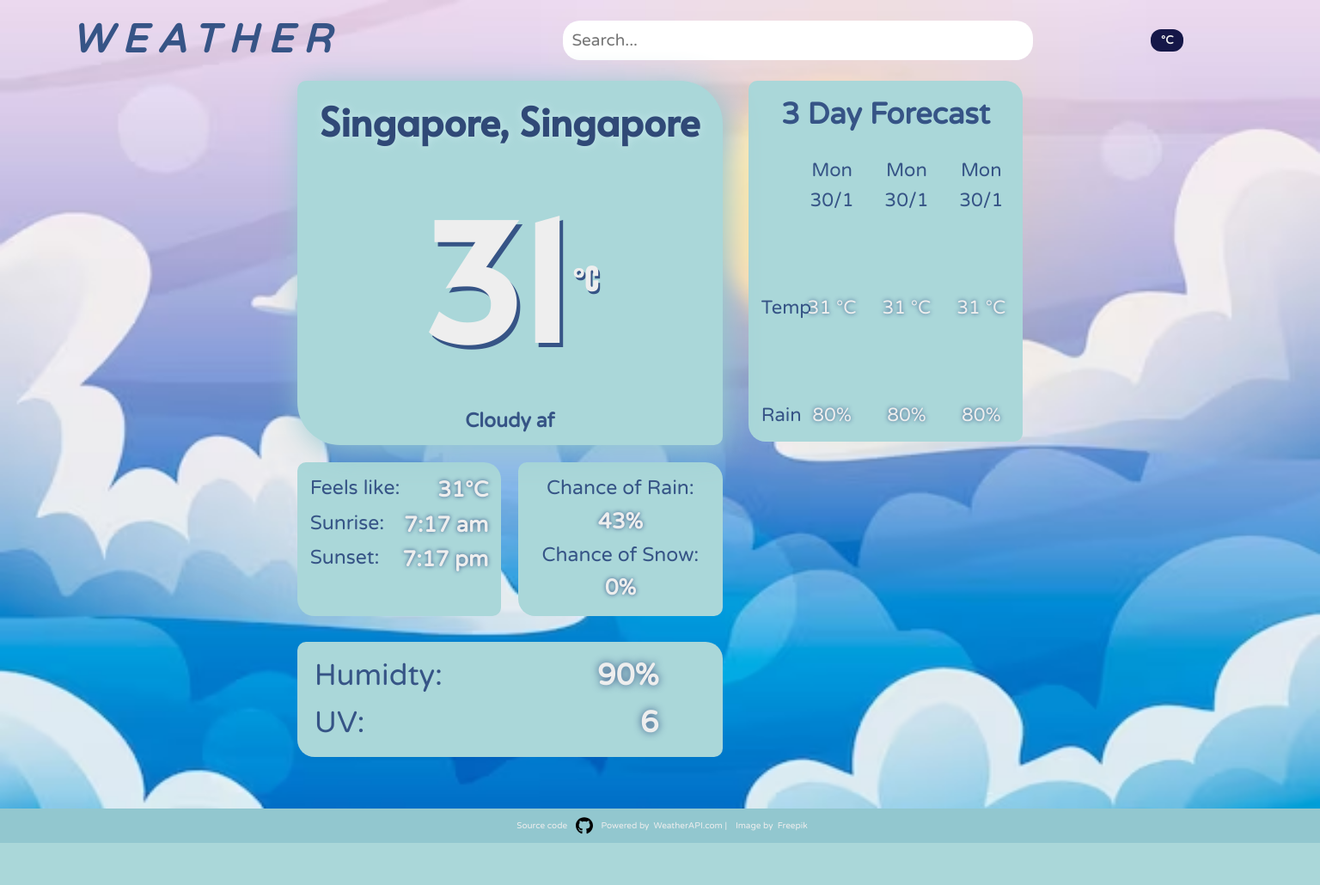
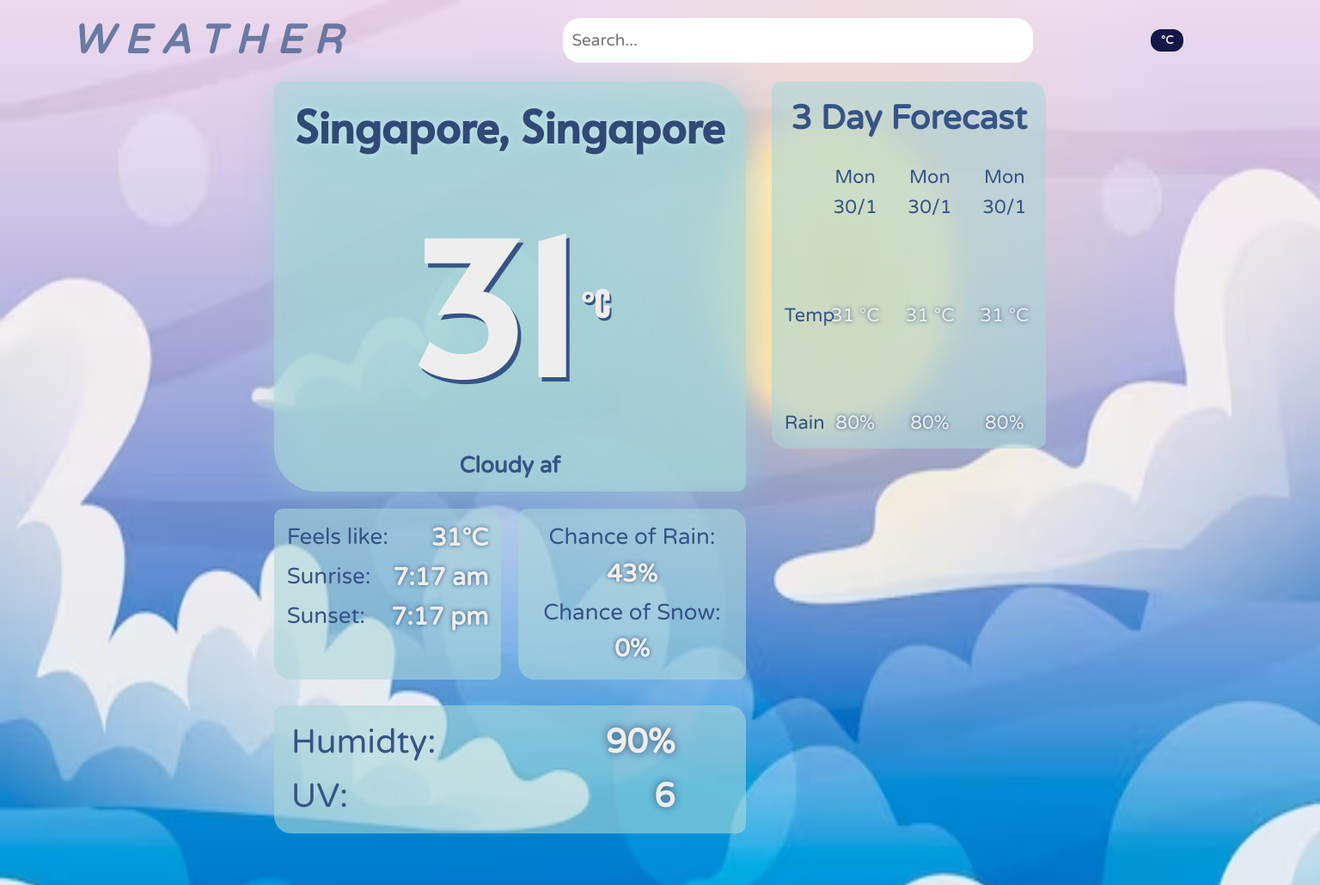
Before and after one commit to Legalunicorn/odin_weather, a plain HTML site: page index.html in a window 1536 px wide. Shown: the top 1030 px of the page at 86% size. Before the commit the page ends 981 px from the top, so only its background shows below. Drawn offline with Linux system fonts and the light colour scheme; no server answers.

Commit message:
chage opacity styling

```diff
--- a/style.css
+++ b/style.css
@@ -44,10 +44,12 @@ body {
     display: flex;
     flex-direction: column;
     background-image: url("assets/weather_bg.jpeg");
-    background-size: 100% 100%;
+    background-size: 300% 100%;
 }
 
 h1 {
+    opacity: 70%;
+    font-size: 1.8rem;
     margin-left: 5%;
     margin-right: 5%;
     letter-spacing:0.5rem;
@@ -142,10 +144,13 @@ main {
     flex-direction: column;
     align-items: center;
     margin-bottom: 20px;
-    background-color: #AAD7D9;
+    background-color: rgb(170, 215, 217,0.6);
     filter: drop-shadow(5px 5px 0.8rem var(--blue1));
     text-align: center;
-
+}
+.today-1:hover{
+    transform: scale(1.03);
+    transition: 100ms ease-in-out;
 }
 
 #citycountry {
@@ -208,7 +213,7 @@ main {
     padding: 12px 15px;
     margin-bottom: 30px;
     border-radius: 10px 20px;
-    background-color: var(--blue2);
+    background-color: rgb(170, 215, 217,0.6);
     /* filter: drop-shadow(5px 5px 0.8rem var(--blue1)); */
     display: flex;
     flex-direction: column;
@@ -340,5 +345,16 @@ footer {
     #forecast-data {
         grid-row-gap: 90px;
     }
+    body{
+        background-size: 120% 100%;
+    }
 
 }
+@media(min-width: 1300px){
+    :root{
+        font-size: 26px;
+    }
+    body{
+        background-size:100% 120%;
+    }
+}
```
